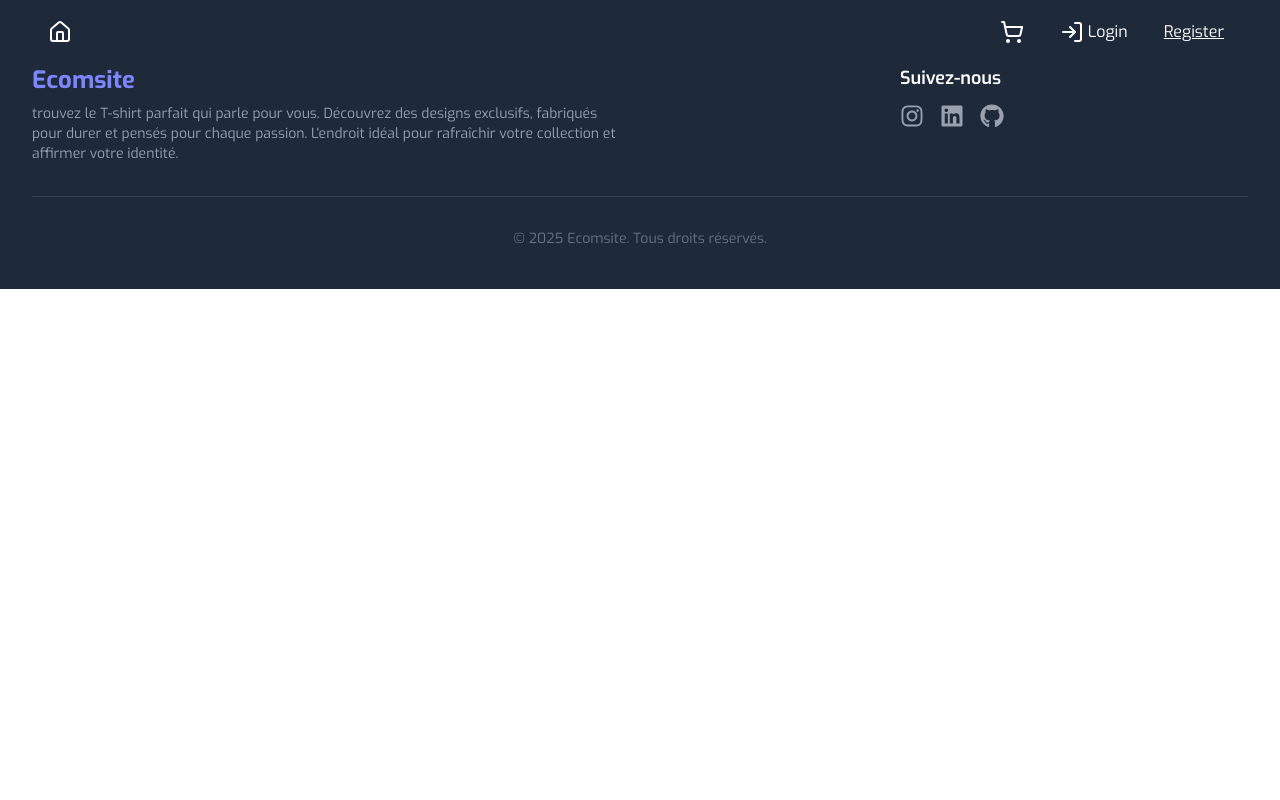
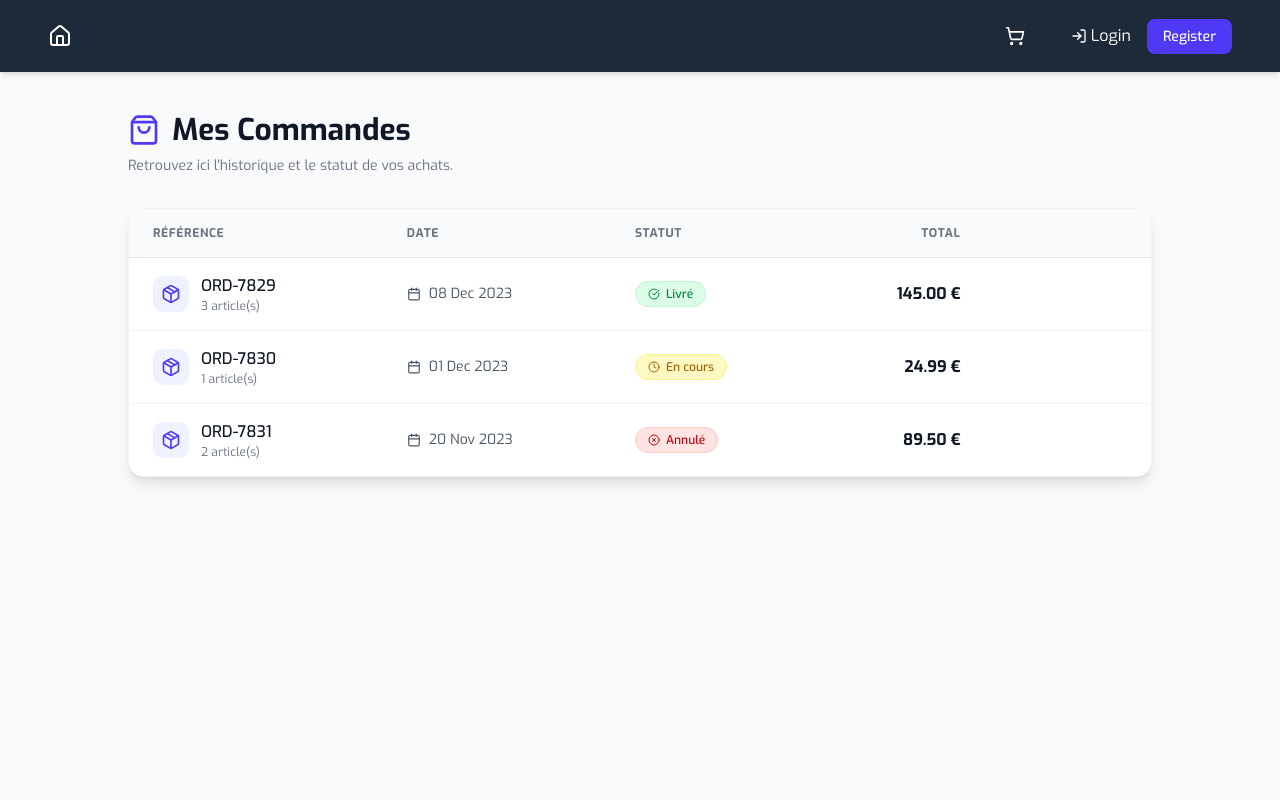
Before and after one commit to elamaimhamza/ecomsiteweb, a React (Vite) app: page /mes-commandes in a window 1280 px wide. Shown: the top 800 px of the page. Built offline with nearby package versions, Linux system fonts and the light colour scheme; no server answers.

Commit message:
Modifier le navbar ajoutant mes commandesr

```diff
--- a/src/App.jsx
+++ b/src/App.jsx
@@ -18,6 +18,7 @@ import CartConfirmation from "./pages/CartConfirmation.jsx";
 import Success from "./pages/Success.jsx";
 import AdminOrders from "./pages/AdminOrders.jsx";
 import AdminOrderDetails from "./pages/AdminOrderDetails.jsx";
+import OrdersPage from './pages/OrdersPage';
 
 export default function App() {
   return (
@@ -39,6 +40,7 @@ export default function App() {
               </ProtectedRoute>
             }
           />
+          <Route path="/mes-commandes" element={<OrdersPage />} />
           <Route path="/*" element={<NotFound />} />
         </Route>
         <Route
--- a/src/components/Nav.jsx
+++ b/src/components/Nav.jsx
@@ -6,72 +6,145 @@ import {
   LogOutIcon,
   ShoppingCart,
   UserIcon,
+  ShoppingBag,
+  ChevronDown,
+  User
 } from "lucide-react";
-import React from "react";
+import React, { useState, useRef, useEffect } from "react";
 import { Link, useNavigate } from "react-router-dom";
 
 export default function Nav() {
   const navigate = useNavigate();
   const { user, logout, loading, isAdmin } = useAuth();
+
+  // État pour gérer l'ouverture du menu déroulant
+  const [isDropdownOpen, setIsDropdownOpen] = useState(false);
+  const dropdownRef = useRef(null);
+
+  // Fermer le menu si on clique ailleurs sur la page
+  useEffect(() => {
+    function handleClickOutside(event) {
+      if (dropdownRef.current && !dropdownRef.current.contains(event.target)) {
+        setIsDropdownOpen(false);
+      }
+    }
+    document.addEventListener("mousedown", handleClickOutside);
+    return () => document.removeEventListener("mousedown", handleClickOutside);
+  }, [dropdownRef]);
+
+  // Fonction pour fermer le menu lors du clic sur un lien
+  const closeDropdown = () => setIsDropdownOpen(false);
+
   return (
     <div>
       <header className="relative">
-        <div className="fixed top-0 w-full z-[100] items-center justify-between flex bg-gray-800 bg-opacity-90 px-12 py-4 mx-auto ">
+        <div className="fixed top-0 w-full z-[100] items-center justify-between flex bg-gray-800 bg-opacity-90 px-12 py-4 mx-auto shadow-md backdrop-blur-sm">
+
+          {/* Logo / Home */}
           <div className="text-2xl text-white font-semibold inline-flex items-center gap-2">
             <Link to="/">
               <HomeIcon />
             </Link>
           </div>
+
+          {/* Admin Link */}
           {isAdmin && (
-            <div className="absolute text-white right-1/2 translate-x-1/2">
+            <div className="absolute text-white right-1/2 translate-x-1/2 hidden md:block">
               <Link
                 to="/admin"
-                className="flex items-center gap-2 rounded-md px-3 py-2 bg-indigo-500 hover:bg-indigo-400 duration-200 text-zinc-100"
+                className="flex items-center gap-2 rounded-md px-3 py-2 bg-indigo-600 hover:bg-indigo-500 duration-200 text-zinc-100 shadow-sm"
               >
                 <span>Admin dashboard</span>
-                <Layout />
+                <Layout size={18} />
               </Link>
             </div>
           )}
+
+          {/* Right Side Menu */}
           <div>
-            <ul className="flex items-center text-white">
-              <div
-                onClick={() => {
-                  navigate("/panier");
-                }}
-                className="flex w-8 h-8 items-center p-1 rounded-sm cursor-pointer hover:bg-neutral-100/20 transition-all duration-150"
+            <ul className="flex items-center text-white gap-4">
+
+              {/* Panier */}
+              <li
+                onClick={() => navigate("/panier")}
+                className="flex w-10 h-10 items-center justify-center rounded-full cursor-pointer hover:bg-white/10 transition-all duration-150 relative"
               >
-                <ShoppingCart className=" text-white" />
-              </div>
-              {loading == false && user ? (
+                <ShoppingCart className="text-white w-5 h-5" />
+              </li>
+
+              {loading === false && user ? (
                 <>
-                  <li className="ml-5 px-2 py-1 flex items-center">
-                    <Link to={"/profile"}>
-                      <div className="flex gap-2">
-                        <UserIcon className="mr-2" /> {user.nom || "User"}
+                  {/* USER DROPDOWN */}
+                  <li className="relative ml-2" ref={dropdownRef}>
+                    <button
+                      onClick={() => setIsDropdownOpen(!isDropdownOpen)}
+                      className="flex items-center gap-2 px-3 py-2 rounded-lg hover:bg-white/10 transition-colors focus:outline-none"
+                    >
+                      <div className="w-8 h-8 bg-indigo-500 rounded-full flex items-center justify-center text-sm font-bold">
+                         {user.nom ? user.nom.charAt(0).toUpperCase() : "U"}
                       </div>
-                    </Link>
-                  </li>
-                  <li
-                    className="ml-5 px-2 py-1 cursor-pointer"
-                    onClick={logout}
-                  >
-                    <LogOutIcon className="inline mr-1" /> Logout
+                      <span className="hidden sm:block font-medium">{user.nom || "User"}</span>
+                      <ChevronDown size={16} className={`transition-transform duration-200 ${isDropdownOpen ? 'rotate-180' : ''}`} />
+                    </button>
+
+                    {/* Le Menu Déroulant */}
+                    {isDropdownOpen && (
+                      <div className="absolute right-0 top-full mt-2 w-56 bg-white rounded-xl shadow-2xl border border-gray-100 overflow-hidden animate-in fade-in zoom-in-95 duration-200 origin-top-right text-gray-800">
+                        <div className="px-4 py-3 border-b border-gray-100 bg-gray-50">
+                          <p className="text-sm font-medium text-gray-900">Bonjour, {user.nom}</p>
+                          <p className="text-xs text-gray-500 truncate">{user.email}</p>
+                        </div>
+
+                        <div className="py-1">
+                          <Link
+                            to="/profile"
+                            onClick={closeDropdown}
+                            className="flex items-center px-4 py-2.5 text-sm text-gray-700 hover:bg-indigo-50 hover:text-indigo-600 transition-colors"
+                          >
+                            <User size={16} className="mr-3" />
+                            Mon Profil
+                          </Link>
+
+                          <Link
+                            to="/mes-commandes"
+                            onClick={closeDropdown}
+                            className="flex items-center px-4 py-2.5 text-sm text-gray-700 hover:bg-indigo-50 hover:text-indigo-600 transition-colors"
+                          >
+                            <ShoppingBag size={16} className="mr-3" />
+                            Mes Commandes
+                          </Link>
+                        </div>
+
+                        <div className="border-t border-gray-100 py-1">
+                          <button
+                            onClick={() => {
+                              closeDropdown();
+                              logout();
+                            }}
+                            className="flex w-full items-center px-4 py-2.5 text-sm text-red-600 hover:bg-red-50 transition-colors"
+                          >
+                            <LogOutIcon size={16} className="mr-3" />
+                            Déconnexion
+                          </button>
+                        </div>
+                      </div>
+                    )}
                   </li>
                 </>
               ) : (
-                <>
-                  <li className="ml-5 px-2 py-1">
-                    <Link className="flex" to="/login">
-                      <LogInIcon className="mx-1" /> Login
+                /* Auth Links (Login/Register) */
+                <div className="flex items-center gap-4 ml-4">
+                  <li>
+                    <Link className="flex items-center hover:text-indigo-400 transition-colors" to="/login">
+                      <LogInIcon className="mx-1 w-4 h-4" /> Login
                     </Link>
                   </li>
-                  <li className="ml-5 px-2 py-1">
-                    <Link className="flex underline" to="/register">
+                  <li>
+                    <Link className="px-4 py-2 bg-indigo-600 hover:bg-indigo-500 rounded-md text-white text-sm font-medium transition-colors" to="/register">
                       Register
                     </Link>
                   </li>
-                </>
+                </div>
               )}
             </ul>
           </div>
--- a/src/pages/AdminOrders.jsx
+++ b/src/pages/AdminOrders.jsx
@@ -150,27 +150,27 @@ export default function AdminOrders() {
         </div>
 
         {/* TABLE */}
-        <div className="bg-white border border-gray-200 rounded-lg shadow-sm overflow-hidden">
+        <div className="bg-bleu border border-gray-200 rounded-lg shadow-sm overflow-hidden">
           <div className="overflow-x-auto">
             <table className="min-w-full divide-y divide-gray-200">
-              <thead className="bg-gray-50">
+              <thead className="bg-gray-700">
                 <tr>
-                  <th className="px-6 py-3 text-left text-xs font-medium text-gray-500 uppercase tracking-wider">
+                  <th className="px-6 py-3 text-left text-xs font-medium text-white uppercase tracking-wider">
                     ID
                   </th>
-                  <th className="px-6 py-3 text-left text-xs font-medium text-gray-500 uppercase tracking-wider">
+                  <th className="px-6 py-3 text-left text-xs font-medium text-white uppercase tracking-wider">
                     Client
                   </th>
-                  <th className="px-6 py-3 text-left text-xs font-medium text-gray-500 uppercase tracking-wider">
+                  <th className="px-6 py-3 text-left text-xs font-medium text-white uppercase tracking-wider">
                     Date
                   </th>
-                  <th className="px-6 py-3 text-left text-xs font-medium text-gray-500 uppercase tracking-wider">
+                  <th className="px-6 py-3 text-left text-xs font-medium text-white uppercase tracking-wider">
                     Total
                   </th>
-                  <th className="px-6 py-3 text-left text-xs font-medium text-gray-500 uppercase tracking-wider">
+                  <th className="px-6 py-3 text-left text-xs font-medium text-white uppercase tracking-wider">
                     Statut
                   </th>
-                  <th className="px-6 py-3 text-right text-xs font-medium text-gray-500 uppercase tracking-wider">
+                  <th className="px-6 py-3 text-right text-xs font-medium text-white uppercase tracking-wider">
                     Actions
                   </th>
                 </tr>
@@ -244,10 +244,10 @@ export default function AdminOrders() {
                               console.log("Open details modal for", order.id);
                               navigate("/admin/commandes/" + order.id);
                             }}
-                            className="text-neutral-600 hover:text-neutral-900 bg-gray-100 hover:bg-gray-200 p-2 rounded-md transition-colors"
+                            className="text-neutral-600 hover:text-neutral-900 cursor-pointer bg-gray-100 hover:bg-blue-950 p-2 rounded-md transition-colors"
                             title="Voir les détails"
                           >
-                            <Eye className="w-4 h-4" />
+                            <Eye className="w-4 h-4 " />
                           </button>
                         </td>
                       </tr>
--- /dev/null
+++ b/src/pages/OrdersPage.jsx
@@ -0,0 +1,110 @@
+import React from 'react';
+import { Package, Calendar, ArrowRight, CheckCircle, Clock, XCircle, ShoppingBag } from 'lucide-react';
+import { Link } from 'react-router-dom';
+
+const OrdersPage = () => {
+  // Données de test (À remplacer par tes données API réelles plus tard)
+  const orders = [
+    { id: 'ORD-7829', date: '08 Dec 2023', total: '145.00 €', status: 'Livré', items: 3 },
+    { id: 'ORD-7830', date: '01 Dec 2023', total: '24.99 €', status: 'En cours', items: 1 },
+    { id: 'ORD-7831', date: '20 Nov 2023', total: '89.50 €', status: 'Annulé', items: 2 },
+  ];
+
+  const getStatusStyle = (status) => {
+    switch (status) {
+      case 'Livré': return 'bg-green-100 text-green-700 border-green-200';
+      case 'En cours': return 'bg-yellow-100 text-yellow-700 border-yellow-200';
+      case 'Annulé': return 'bg-red-100 text-red-700 border-red-200';
+      default: return 'bg-gray-100 text-gray-700 border-gray-200';
+    }
+  };
+
+  return (
+    <div className="min-h-screen bg-gray-50 pt-28 pb-12 px-4 sm:px-6 lg:px-8">
+      <div className="max-w-5xl mx-auto">
+
+        {/* Header de la page */}
+        <div className="flex flex-col sm:flex-row sm:items-center sm:justify-between mb-8">
+          <div>
+            <h1 className="text-3xl font-bold text-gray-900 flex items-center gap-3">
+              <ShoppingBag className="w-8 h-8 text-indigo-600" />
+              Mes Commandes
+            </h1>
+            <p className="mt-2 text-sm text-gray-500">
+              Retrouvez ici l'historique et le statut de vos achats.
+            </p>
+          </div>
+        </div>
+
+        {/* Liste des commandes */}
+        <div className="bg-white shadow-lg rounded-2xl overflow-hidden border border-gray-100">
+          {orders.length > 0 ? (
+            <div className="overflow-x-auto">
+              <table className="w-full text-left border-collapse">
+                <thead>
+                  <tr className="bg-gray-50 border-b border-gray-200 text-xs uppercase text-gray-500 font-semibold tracking-wider">
+                    <th className="px-6 py-4">Référence</th>
+                    <th className="px-6 py-4">Date</th>
+                    <th className="px-6 py-4">Statut</th>
+                    <th className="px-6 py-4 text-right">Total</th>
+                    <th className="px-6 py-4"></th>
+                  </tr>
+                </thead>
+                <tbody className="divide-y divide-gray-100">
+                  {orders.map((order) => (
+                    <tr key={order.id} className="hover:bg-gray-50 transition-colors group">
+                      <td className="px-6 py-4">
+                        <div className="flex items-center gap-3">
+                          <div className="p-2 bg-indigo-50 rounded-lg text-indigo-600 group-hover:bg-indigo-100 transition-colors">
+                            <Package size={20} />
+                          </div>
+                          <div>
+                            <p className="font-medium text-gray-900">{order.id}</p>
+                            <p className="text-xs text-gray-500">{order.items} article(s)</p>
+                          </div>
+                        </div>
+                      </td>
+                      <td className="px-6 py-4 text-sm text-gray-600">
+                        <div className="flex items-center gap-2">
+                          <Calendar size={14} />
+                          {order.date}
+                        </div>
+                      </td>
+                      <td className="px-6 py-4">
+                        <span className={`inline-flex items-center gap-1.5 px-3 py-1 rounded-full text-xs font-medium border ${getStatusStyle(order.status)}`}>
+                          {order.status === 'Livré' && <CheckCircle size={12} />}
+                          {order.status === 'En cours' && <Clock size={12} />}
+                          {order.status === 'Annulé' && <XCircle size={12} />}
+                          {order.status}
+                        </span>
+                      </td>
+                      <td className="px-6 py-4 text-right font-bold text-gray-900">
+                        {order.total}
+                      </td>
+                      <td className="px-6 py-4 text-right">
+                        <button className="text-indigo-600 hover:text-indigo-800 text-sm font-medium inline-flex items-center gap-1 opacity-0 group-hover:opacity-100 transition-opacity">
+                          Détails <ArrowRight size={16} />
+                        </button>
+                      </td>
+                    </tr>
+                  ))}
+                </tbody>
+              </table>
+            </div>
+          ) : (
+            <div className="p-12 text-center">
+              <Package className="w-16 h-16 text-gray-300 mx-auto mb-4" />
+              <h3 className="text-lg font-medium text-gray-900">Aucune commande</h3>
+              <p className="text-gray-500 mt-1">Vous n'avez pas encore passé de commande.</p>
+              <Link to="/" className="mt-6 inline-block px-6 py-2 bg-indigo-600 text-white rounded-lg hover:bg-indigo-700 transition-colors">
+                Commencer mes achats
+              </Link>
+            </div>
+          )}
+        </div>
+      </div>
+    </div>
+  );
+};
+
+export default OrdersPage;
```
